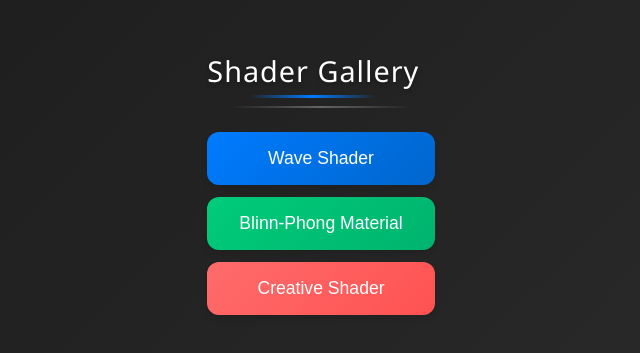
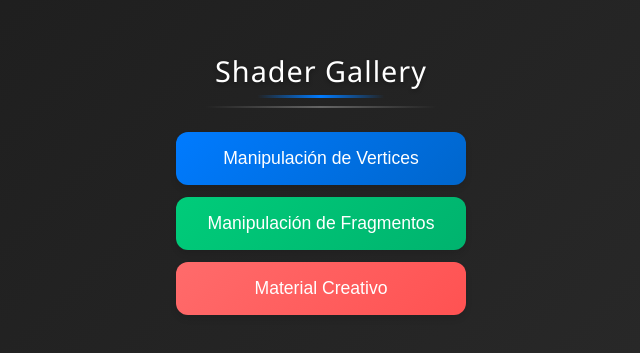
Before and after one commit to felixramon27/proyecto_01_15-10088_16-10109, a website built with Vite: page index.html in a window 1280 px wide. Shown: the part 217-570 px from the top of the page, without its empty margins (319-959 px from the left). Built offline with nearby package versions, Linux system fonts and the light colour scheme.

Commit message:
ajsutes Titulo y centrado

```diff
--- a/index.html
+++ b/index.html
@@ -8,14 +8,14 @@
 </head>
 <body>
     <div id="main-menu" class="expanded">
-        <div class="header">
+        <div class="header container">
             <h1 class="gallery-title">Shader Gallery</h1>
             <div class="divider"></div>
         </div>
         <div id="button-container">
-            <button class="start-btn" data-option="wave">Wave Shader</button>
-            <button class="start-btn" data-option="blinn-phong">Blinn-Phong Material</button>
-            <button class="start-btn" data-option="creative">Creative Shader</button>
+            <button class="start-btn" data-option="wave">Manipulación de Vertices</button>
+            <button class="start-btn" data-option="blinn-phong">Manipulación de Fragmentos</button>
+            <button class="start-btn" data-option="creative">Material Creativo</button>
         </div>
     </div>
 
--- a/src/style.css
+++ b/src/style.css
@@ -144,6 +144,10 @@ button:nth-child(3) { background: linear-gradient(135deg, #ff6b6b, #ff5252); }
   font-weight: 300;
 }
 
+.container {
+  text-align: center;
+}
+
 .divider {
   height: 2px;
   background: linear-gradient(90deg,
```
